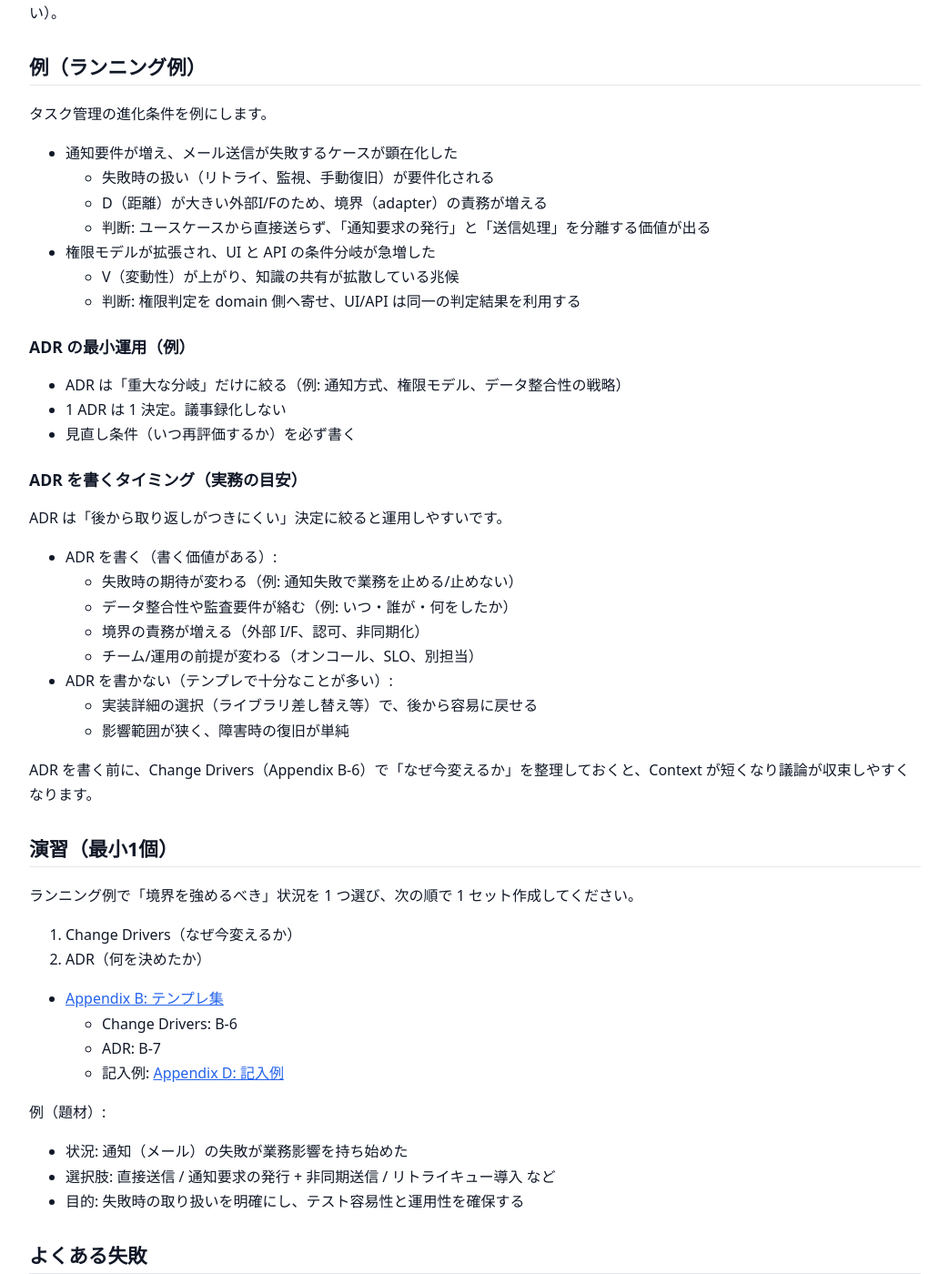
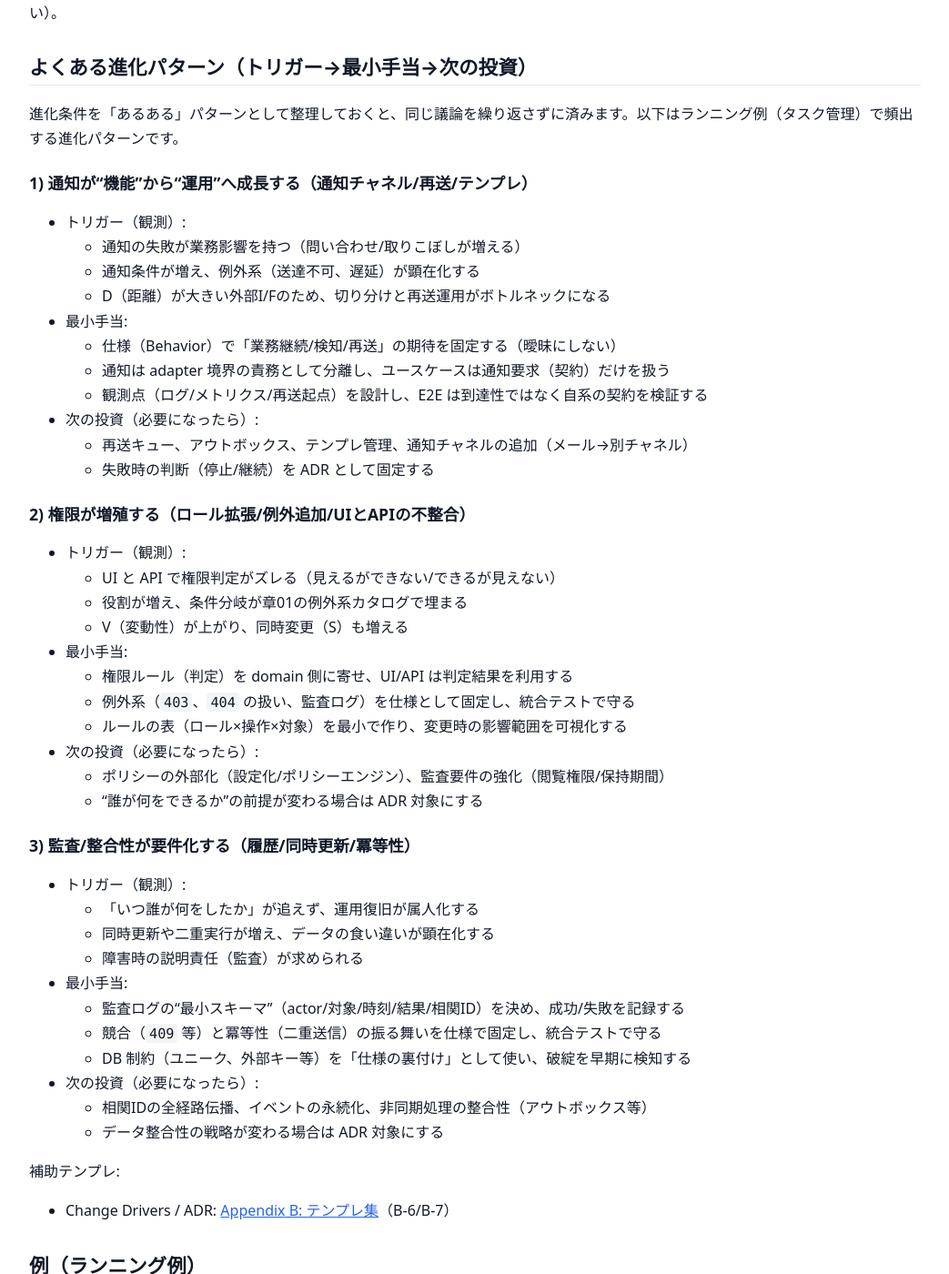
Before and after one commit to itdojp/small-webapp-software-design-book, a Jekyll site: the page built from docs/chapters/07-evolution-and-adr.md, in a window 1280 px wide and 1400 px high, scrolled down 1925 px. Shown: the whole window at 91% size, without its empty margins (118-1161 px from the left). Built offline with Jekyll 4.4.1, drawn with Linux system fonts in a browser that asks for light colours.

Commit message:
[Content] Issue #34: 章07に進化パターンのカタログを追加

```diff
--- a/docs/chapters/07-evolution-and-adr.md
+++ b/docs/chapters/07-evolution-and-adr.md
@@ -70,6 +70,56 @@ next: /appendix/A-checklists/
 
 「手当の効果が期待できるか」を判断するために、トリガーは 1〜2 週間単位で見直せる粒度にします（大規模な再設計を前提にしない）。
 
+## よくある進化パターン（トリガー→最小手当→次の投資）
+
+進化条件を「あるある」パターンとして整理しておくと、同じ議論を繰り返さずに済みます。以下はランニング例（タスク管理）で頻出する進化パターンです。
+
+### 1) 通知が“機能”から“運用”へ成長する（通知チャネル/再送/テンプレ）
+
+- トリガー（観測）:
+  - 通知の失敗が業務影響を持つ（問い合わせ/取りこぼしが増える）
+  - 通知条件が増え、例外系（送達不可、遅延）が顕在化する
+  - D（距離）が大きい外部I/Fのため、切り分けと再送運用がボトルネックになる
+- 最小手当:
+  - 仕様（Behavior）で「業務継続/検知/再送」の期待を固定する（曖昧にしない）
+  - 通知は adapter 境界の責務として分離し、ユースケースは通知要求（契約）だけを扱う
+  - 観測点（ログ/メトリクス/再送起点）を設計し、E2E は到達性ではなく自系の契約を検証する
+- 次の投資（必要になったら）:
+  - 再送キュー、アウトボックス、テンプレ管理、通知チャネルの追加（メール→別チャネル）
+  - 失敗時の判断（停止/継続）を ADR として固定する
+
+### 2) 権限が増殖する（ロール拡張/例外追加/UIとAPIの不整合）
+
+- トリガー（観測）:
+  - UI と API で権限判定がズレる（見えるができない/できるが見えない）
+  - 役割が増え、条件分岐が章01の例外系カタログで埋まる
+  - V（変動性）が上がり、同時変更（S）も増える
+- 最小手当:
+  - 権限ルール（判定）を domain 側に寄せ、UI/API は判定結果を利用する
+  - 例外系（`403`、`404` の扱い、監査ログ）を仕様として固定し、統合テストで守る
+  - ルールの表（ロール×操作×対象）を最小で作り、変更時の影響範囲を可視化する
+- 次の投資（必要になったら）:
+  - ポリシーの外部化（設定化/ポリシーエンジン）、監査要件の強化（閲覧権限/保持期間）
+  - “誰が何をできるか”の前提が変わる場合は ADR 対象にする
+
+### 3) 監査/整合性が要件化する（履歴/同時更新/冪等性）
+
+- トリガー（観測）:
+  - 「いつ誰が何をしたか」が追えず、運用復旧が属人化する
+  - 同時更新や二重実行が増え、データの食い違いが顕在化する
+  - 障害時の説明責任（監査）が求められる
+- 最小手当:
+  - 監査ログの“最小スキーマ”（actor/対象/時刻/結果/相関ID）を決め、成功/失敗を記録する
+  - 競合（`409` 等）と冪等性（二重送信）の振る舞いを仕様で固定し、統合テストで守る
+  - DB 制約（ユニーク、外部キー等）を「仕様の裏付け」として使い、破綻を早期に検知する
+- 次の投資（必要になったら）:
+  - 相関IDの全経路伝播、イベントの永続化、非同期処理の整合性（アウトボックス等）
+  - データ整合性の戦略が変わる場合は ADR 対象にする
+
+補助テンプレ:
+
+- Change Drivers / ADR: [Appendix B: テンプレ集]({{ '/appendix/B-templates/' | relative_url }})（B-6/B-7）
+
 ## 例（ランニング例）
 
 タスク管理の進化条件を例にします。
```
